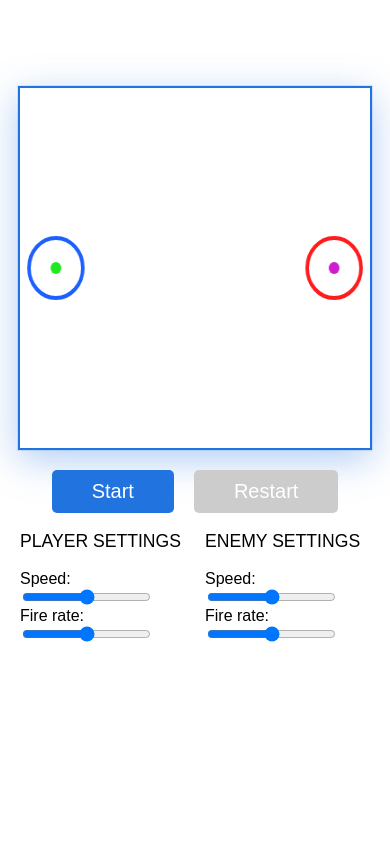
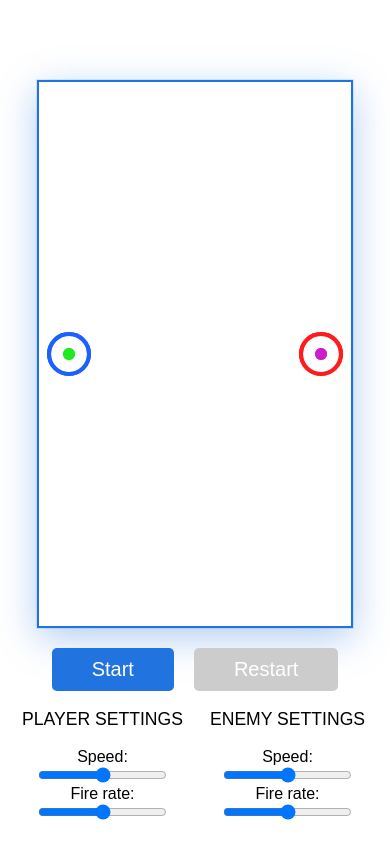
Before and after one commit to m1xa4kala/whiteboard-test, a React (Vite) app: page / in a window 390 px wide. Built offline with nearby package versions, Linux system fonts and the light colour scheme.

Commit message:
Reafactor and responsive ui

```diff
--- a/src/pages/homePage/ui/HomePage.scss
+++ b/src/pages/homePage/ui/HomePage.scss
@@ -3,10 +3,36 @@
   display: flex;
   flex-direction: column;
   align-items: center;
+  justify-content: center;
+  margin: 0 auto;
+
+  .game-score-container {
+    height: 60px;
+    width: 100%;
+  }
 
   .game-board-container {
-    display: flex;
+    display: grid;
     gap: 40px;
+    grid-template-rows: 1fr;
+    align-items: center;
+
+    .game-board {
+      grid-column: 2 / 3;
+      grid-row: 1;
+    }
+
+    .player-settings {
+      text-align: center;
+      grid-column: 1 / 2;
+      grid-row: 1;
+    }
+
+    .enemy-settings {
+      text-align: center;
+      grid-column: 3 / 4;
+      grid-row: 1;
+    }
   }
 }
 
@@ -17,11 +43,12 @@
       grid-template-columns: repeat(2, 1fr);
       grid-template-rows: 1fr auto;
       gap: 20px;
-    }
+
       .game-board {
         grid-column: 1 / 3;
         grid-row: 1;
       }
+
       .player-settings {
         grid-column: 1 / 2;
         grid-row: 2;
@@ -33,3 +60,4 @@
       }
     }
   }
+}
--- a/src/pages/homePage/ui/HomePage.tsx
+++ b/src/pages/homePage/ui/HomePage.tsx
@@ -2,12 +2,11 @@ import React from 'react'
 import { GameBoard } from '@/widgets/gameBoard'
 import { GameScore } from '@/widgets/gameScore'
 import { HeroSettings } from '@/features/heroSettings'
-import { useAppDispatch, useAppSelector } from '@/shared/lib'
-import { setCanvasSize } from '@/widgets/gameBoard'
+import { useAppSelector } from '@/shared/lib'
 import './HomePage.scss'
+import { useDebounce } from '@/shared/hooks'
 
 export const HomePage: React.FC = () => {
-  const dispatch = useAppDispatch()
   const isGameStarted = useAppSelector((store) => store.gameBoard.isGameStarted)
   const playerSpeed = useAppSelector((store) => store.heroSettings.playerSpeed)
   const playerFireRate = useAppSelector((store) => store.heroSettings.playerFireRate)
@@ -17,27 +16,63 @@ export const HomePage: React.FC = () => {
   const enemyFireRate = useAppSelector((store) => store.heroSettings.enemyFireRate)
   const enemyColor = useAppSelector((store) => store.heroColor.enemyColor)
   const enemySpellColor = useAppSelector((store) => store.heroColor.enemySpellColor)
-  const canvasWidth = useAppSelector((store) => store.gameBoard.canvasWidth)
-  const canvasHeight = useAppSelector((store) => store.gameBoard.canvasHeight)
+
+  const innerWidth = window.innerWidth
+  const innerHeight = window.innerHeight
+
+  const width = innerWidth > 800 ? (innerWidth / 100) * 50 : (innerWidth / 100) * 80
+  const height = innerWidth > 800 ? innerHeight - 200 : innerHeight - 300
+
+  const [containerSize, setContainerSize] = React.useState({
+    height: height,
+  })
+  const [canvasSize, setCanvasSize] = React.useState({
+    width: width,
+    height: height,
+  })
+
+  const containerStyles: React.CSSProperties = {
+    width: '100%',
+    height: containerSize.height,
+    gridTemplateColumns: innerWidth > 800 ? `1fr ${canvasSize.width}px 1fr` : `repeat(2, 1fr)`,
+  }
+
+  const resizeHandler = () => {
+    if (innerWidth > 800) {
+      setContainerSize({
+        height: innerHeight - 200,
+      })
+      setCanvasSize({
+        width: (innerWidth / 100) * 50,
+        height: innerHeight - 200,
+      })
+    } else {
+      setContainerSize({
+        height: innerHeight - 300,
+      })
+      setCanvasSize({
+        width: (innerWidth / 100) * 90,
+        height: innerHeight - 300,
+      })
+    }
+  }
+  const debounce = useDebounce(resizeHandler, 200)
 
   React.useEffect(() => {
-    const windowWidth = window.innerWidth
-    if (windowWidth < 800) {
-      dispatch(setCanvasSize({ canvasWidth: windowWidth, canvasHeight: 360 }))
-    }
-  }, [dispatch])
+    window.addEventListener('resize', debounce)
+  })
 
   return (
     <main className='home-page'>
-      {isGameStarted && <GameScore />}
-      <div className='game-board-container' style={isGameStarted ? {} : { marginTop: '66px' }}>
+      <div className='game-score-container'>{isGameStarted && <GameScore />}</div>
+      <div className='game-board-container' style={containerStyles}>
         <div className='player-settings'>
-          {!isGameStarted && <HeroSettings hero='player' speed={playerSpeed} fireRate={playerFireRate} />}
+          <HeroSettings hero='player' speed={playerSpeed} fireRate={playerFireRate} />
         </div>
         <div className='game-board'>
           <GameBoard
-            canvasWidth={canvasWidth}
-            canvasHeight={canvasHeight}
+            canvasWidth={canvasSize.width}
+            canvasHeight={canvasSize.height}
             isGameStarted={isGameStarted}
             playerSettings={{
               color: playerColor,
@@ -53,7 +88,9 @@ export const HomePage: React.FC = () => {
             }}
           />
         </div>
-        <div className='enemy-settings'>{!isGameStarted && <HeroSettings hero='enemy' speed={enemySpeed} fireRate={enemyFireRate} />}</div>
+        <div className='enemy-settings'>
+          <HeroSettings hero='enemy' speed={enemySpeed} fireRate={enemyFireRate} />
+        </div>
       </div>
     </main>
   )
--- /dev/null
+++ b/src/shared/hooks/index.ts
@@ -0,0 +1 @@
+export { useDebounce } from './debounce/useDebounce'
--- a/src/widgets/gameBoard/index.ts
+++ b/src/widgets/gameBoard/index.ts
@@ -1,2 +1,2 @@
 export { GameBoard } from './ui/GameBoard'
-export { gameBoardSlice, setIsGameStarted, increasePlayerScore, increaseEnemyScore, setCanvasSize } from './model/gameBoardSlice'
+export { gameBoardSlice, setIsGameStarted, increasePlayerScore, increaseEnemyScore } from './model/gameBoardSlice'
--- a/src/widgets/gameBoard/model/types.ts
+++ b/src/widgets/gameBoard/model/types.ts
@@ -16,8 +16,6 @@ export type GameBoardProps = {
 }
 
 export type GameBoardState = {
-  canvasWidth: number
-  canvasHeight: number
   isGameStarted: boolean
   playerScore: number
   enemyScore: number
--- a/src/widgets/gameBoard/ui/GameBoard.scss
+++ b/src/widgets/gameBoard/ui/GameBoard.scss
@@ -1,11 +1,9 @@
-.game-board {
+.game-container {
   display: flex;
   flex-direction: column;
   align-items: center;
   justify-content: center;
   .game-board__canvas {
-    width: 600px;
-    height: 600px;
     border: 2px solid rgb(33, 115, 223);
     margin-bottom: 20px;
     box-shadow:
@@ -41,12 +39,3 @@
     font-size: 24px;
   }
 }
-
-@media screen and (max-width: 800px) {
-  .game-board {
-    .game-board__canvas {
-      width: 100%;
-      height: 360px;
-    }
-  }
-}
--- a/src/widgets/gameBoard/ui/GameBoard.tsx
+++ b/src/widgets/gameBoard/ui/GameBoard.tsx
@@ -11,11 +11,8 @@ export const GameBoard: React.FC<GameBoardProps> = ({ isGameStarted, playerSetti
   const dispatch = useAppDispatch()
   const isPlayerMenuOpen = useAppSelector((state) => state.heroColor.playerMenuOpen)
   const isEnemyMenuOpen = useAppSelector((state) => state.heroColor.enemyMenuOpen)
-  const boardRef = React.useRef<HTMLDivElement>(null)
   const canvasRef = React.useRef<HTMLCanvasElement>(null)
   const animationIDRef = React.useRef<number>(0)
-  const width = canvasWidth
-  const height = canvasHeight
   const [mouseClickCoords, setMouseClickCoords] = React.useState<{
     x: number
     y: number
@@ -23,31 +20,36 @@ export const GameBoard: React.FC<GameBoardProps> = ({ isGameStarted, playerSetti
     x: 0,
     y: 0,
   })
+  const pixelRatio = window.devicePixelRatio || 1
+  const width = pixelRatio * canvasWidth
+  const height = pixelRatio * canvasHeight
+  const heroRadius = canvasWidth > 800 ? 40 * pixelRatio : 20 * pixelRatio
 
   const handleGameStart = () => {
     dispatch(setIsGameStarted(true))
     const canvas = canvasRef.current
     const ctx = canvas?.getContext('2d')
     const rect = canvas?.getBoundingClientRect()
-    let playerY = 100
-    let playerX = 40
-    let enemyY = 100
-    let enemyX = 400
+    const playerPosition = { x: 0, y: 0 }
+    const enemyPosition = { x: 0, y: 0 }
     if (width && height) {
-      playerY = Math.random() * (height - 60) + 30
-      playerX = 40
-      enemyY = Math.random() * (height - 60) + 30
-      enemyX = width - 40
+      const maxY = height - heroRadius - 10 * pixelRatio
+      const minY = heroRadius + 10 * pixelRatio
+      playerPosition.y = Math.floor(Math.random() * maxY) + minY
+      playerPosition.x = heroRadius + 10 * pixelRatio
+      enemyPosition.y = Math.floor(Math.random() * maxY) + minY
+      enemyPosition.x = width - heroRadius - 10 * pixelRatio
+      console.log(playerPosition, enemyPosition)
     }
 
-    const player = new Hero({ x: playerX, y: playerY }, playerSettings, 10)
-    const enemy = new Hero({ x: enemyX, y: enemyY }, enemySettings, -10)
+    const player = new Hero(playerPosition, playerSettings, 10, heroRadius)
+    const enemy = new Hero(enemyPosition, enemySettings, -10, heroRadius)
 
     canvas?.addEventListener('mousemove', (e) => {
       e.preventDefault()
       if (rect) {
-        const x = e.clientX - rect.left
-        const y = e.clientY - rect.top
+        const x = (e.clientX - rect.left) * pixelRatio
+        const y = (e.clientY - rect.top) * pixelRatio
         player.mousePosition = { x, y }
       }
     })
@@ -56,9 +58,9 @@ export const GameBoard: React.FC<GameBoardProps> = ({ isGameStarted, playerSetti
       animationIDRef.current = window.requestAnimationFrame(renderer)
 
       if (ctx) {
-        ctx.clearRect(0, 0, width!, height!)
-        player.update(ctx, height!)
-        enemy.update(ctx, height!)
+        ctx.clearRect(0, 0, width, height)
+        player.update(ctx, height)
+        enemy.update(ctx, height)
 
         for (let i = player.projectiles.length - 1; i >= 0; i--) {
           const projectile = player.projectiles[i]
@@ -66,12 +68,12 @@ export const GameBoard: React.FC<GameBoardProps> = ({ isGameStarted, playerSetti
           const xDiff = enemy.position.x - projectile.position.x
           const yDiff = enemy.position.y - projectile.position.y
           const distance = Math.hypot(xDiff, yDiff)
-          if (distance < 30 + projectile.radius) {
+          if (distance < heroRadius + projectile.radius) {
             player.projectiles.splice(i, 1)
             dispatch(increasePlayerScore())
           }
 
-          if (projectile.position.x > height!) {
+          if (projectile.position.x > width) {
             player.projectiles.splice(i, 1)
           }
         }
@@ -82,7 +84,7 @@ export const GameBoard: React.FC<GameBoardProps> = ({ isGameStarted, playerSetti
           const xDiff = player.position.x - projectile.position.x
           const yDiff = player.position.y - projectile.position.y
           const distance = Math.hypot(xDiff, yDiff)
-          if (distance < 30 + projectile.radius) {
+          if (distance < heroRadius + projectile.radius) {
             enemy.projectiles.splice(i, 1)
             dispatch(increaseEnemyScore())
           }
@@ -98,8 +100,8 @@ export const GameBoard: React.FC<GameBoardProps> = ({ isGameStarted, playerSetti
 
   const handleClick = (event: React.MouseEvent<HTMLCanvasElement>): void => {
     const rect = event.currentTarget.getBoundingClientRect()
-    const x = event.clientX - rect.left
-    const y = event.clientY - rect.top
+    const x = (event.clientX - rect.left) * pixelRatio
+    const y = (event.clientY - rect.top) * pixelRatio
     setMouseClickCoords({ x, y })
   }
 
@@ -107,8 +109,8 @@ export const GameBoard: React.FC<GameBoardProps> = ({ isGameStarted, playerSetti
     const canvas = canvasRef.current
     const ctx = canvas?.getContext('2d')
 
-    const player = new Hero({ x: 40, y: height / 2 }, playerSettings, 10)
-    const enemy = new Hero({ x: width - 40, y: height / 2 }, enemySettings, -10)
+    const player = new Hero({ x: heroRadius + 10, y: height / 2 }, playerSettings, 10, heroRadius)
+    const enemy = new Hero({ x: width - heroRadius - 10, y: height / 2 }, enemySettings, -10, heroRadius)
 
     if (ctx) {
       player.draw(ctx)
@@ -120,14 +122,16 @@ export const GameBoard: React.FC<GameBoardProps> = ({ isGameStarted, playerSetti
     if (enemy.click(mouseClickCoords.x, mouseClickCoords.y) && !isGameStarted) {
       dispatch(setEnemyMenuOpen())
     }
-  }, [playerSettings, enemySettings, width, height, mouseClickCoords, isGameStarted, dispatch])
+  }, [mouseClickCoords, isGameStarted, playerSettings, enemySettings, dispatch, heroRadius, width, height])
+
   return (
-    <div className='game-board' ref={boardRef}>
+    <div className='game-container'>
       <canvas
         width={width}
         height={height}
         ref={canvasRef}
         className='game-board__canvas'
+        style={{ width: canvasWidth, height: canvasHeight }}
         onClick={isGameStarted ? () => null : (e) => handleClick(e)}
       />
       <div className='game-board__buttons'>
@@ -143,7 +147,7 @@ export const GameBoard: React.FC<GameBoardProps> = ({ isGameStarted, playerSetti
         style={{
           display: isGameStarted ? 'none' : 'block',
           position: 'absolute',
-          top: height! / 2,
+          top: height / 2,
           left: '50%',
           transform: 'translate(-50%, -50%)',
         }}
--- a/src/widgets/gameScore/ui/GameScore.scss
+++ b/src/widgets/gameScore/ui/GameScore.scss
@@ -1,9 +1,9 @@
 .game-score {
-  width: 800px;
+  width: 80%;
   display: flex;
   align-items: center;
   justify-content: space-between;
-  margin-bottom: 40px;
+  margin: 0 auto;
 
   .player-score,
   .enemy-score {
```
Also changed, not shown: src/features/colorChange/ui/ColorChange.tsx (+10 -2 lines), src/shared/hooks/debounce/useDebounce.tsx (added, +7 -0 lines), src/widgets/gameBoard/model/Hero.ts (+7 -6 lines), src/widgets/gameBoard/model/gameBoardSlice.ts (+1 -8 lines), 1 other file (tests, documents, lock files or other folders). Lines whose indentation alone changed are shown as unchanged.
